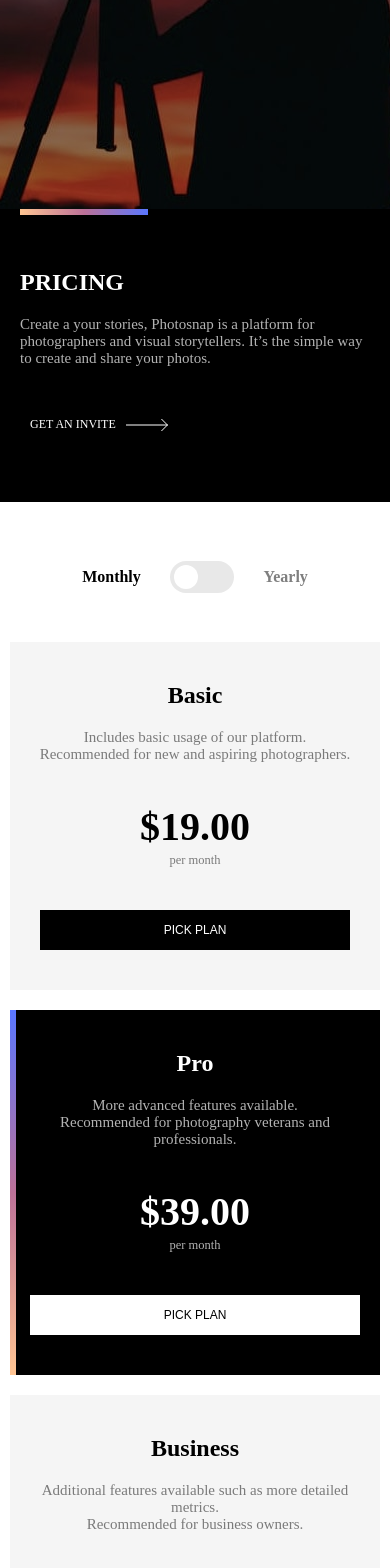
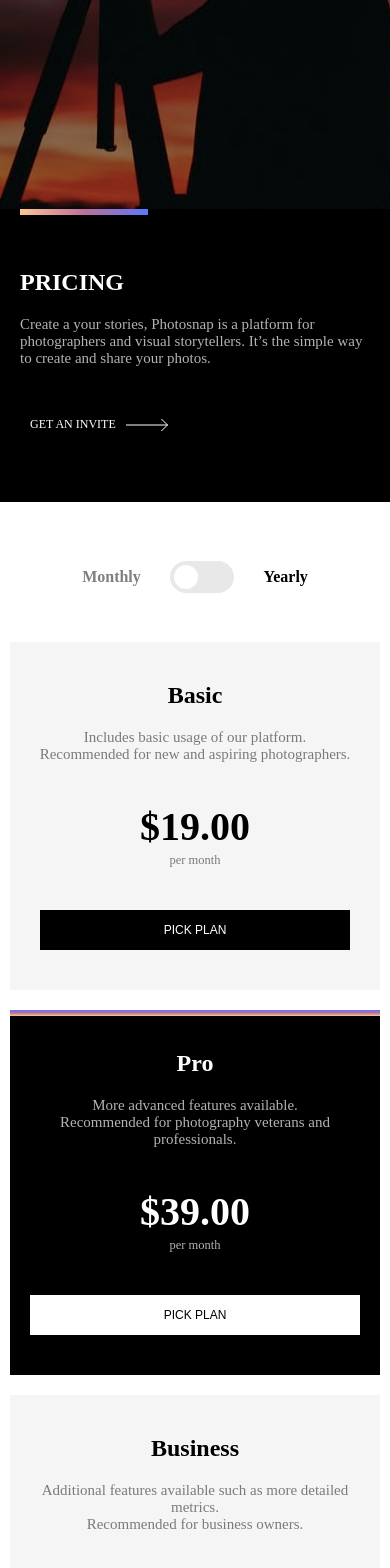
Before and after one commit to johakim-azix/photosnap-app, a Vue app: page /pricing in a window 390 px wide. Shown: the part 240-1808 px from the top of the page. Built offline with nearby package versions, Linux system fonts and the light colour scheme.

Commit message:
vue config public path

```diff
--- a/package.json
+++ b/package.json
@@ -1,5 +1,5 @@
 {
-  "name": "photosanp-app",
+  "name": "photosnap-app",
   "description": "",
   "version": "0.1.0",
   "private": true,
@@ -8,7 +8,8 @@
   "scripts": {
     "serve": "vue-cli-service serve",
     "build": "vue-cli-service build",
-    "lint": "vue-cli-service lint"
+    "lint": "vue-cli-service lint",
+    "deploy" : "sh deploy.sh"
   },
   "dependencies": {
     "core-js": "^3.8.3",
--- a/src/App.vue
+++ b/src/App.vue
@@ -13,8 +13,11 @@
 
 <template>
     <main-header/>
-    <router-view/>
-    <main-footer/>
+    <div class="fade--in">
+        <router-view />
+        <main-footer/>
+    </div>
+
 </template>
 
 <style lang="scss">
@@ -28,7 +31,6 @@
     }
 
     body {
-        /*todo : add the corresponding font size and review the pricing grid (the bar isn't displayed correctly on xs screens)*/
         background: var(--pure-white);
         padding-top: 54px;
         color: var(--color-body-primary);
@@ -47,6 +49,20 @@
         padding: 0;
         scroll-behavior: smooth;
         transition: all ease-in-out .15s;
+    }
+
+    .fade--in{
+        opacity: 0;
+        animation: ease-in-out .5s fade-in forwards 2s;
+    }
+
+    @keyframes fade-in {
+        from {
+            opacity: 0;
+        }
+        to {
+            opacity: 1;
+        }
     }
 
     .btn {
--- a/src/components/pricing/pricing-grid.vue
+++ b/src/components/pricing/pricing-grid.vue
@@ -110,8 +110,7 @@
 
                 span {
                     font-weight: bold;
-
-                    &.on {
+                    &:last-child{
                         color: var(--color-primary);
                     }
                 }
@@ -300,6 +299,13 @@
                                     width: 6px;
                                     background: linear-gradient(rgb(90, 119, 255), rgb(188, 113, 152), rgb(255, 197, 147));
                                 }
+                                @media screen and (max-width: 400px) {
+                                    top: 0;
+                                    left: 0;
+                                    right: 0;
+                                    height: 6px;
+                                    width: auto;
+                                }
                             }
 
                             @media screen and (max-width: 900px) {
--- a/vue.config.js
+++ b/vue.config.js
@@ -2,3 +2,5 @@ const { defineConfig } = require('@vue/cli-service')
 module.exports = defineConfig({
   transpileDependencies: true
 })
+
+module.exports = {  publicPath:'/photosnap-app/'}
```
Also changed, not shown: 1 other file (tests, documents, lock files or other folders).
